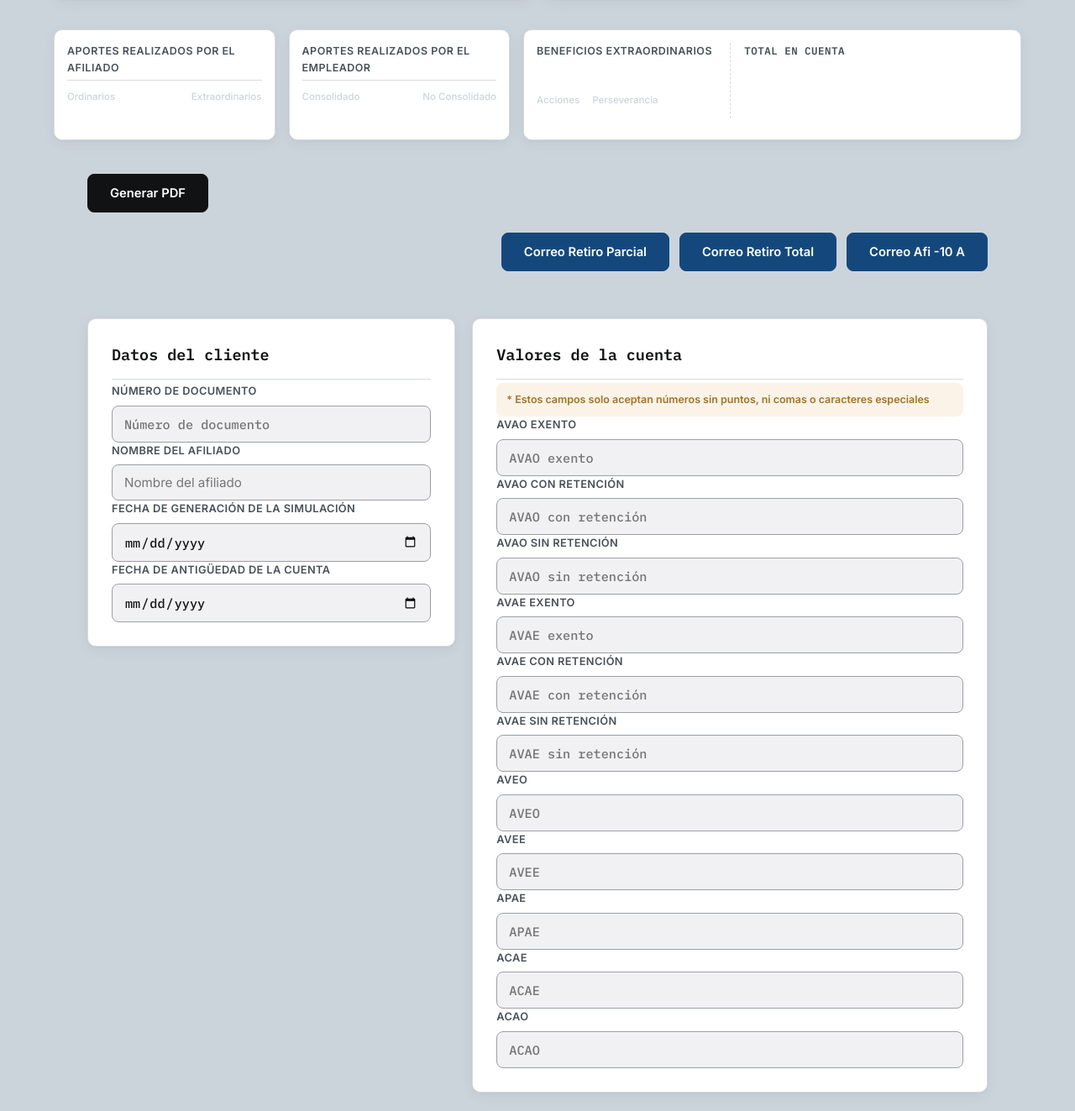
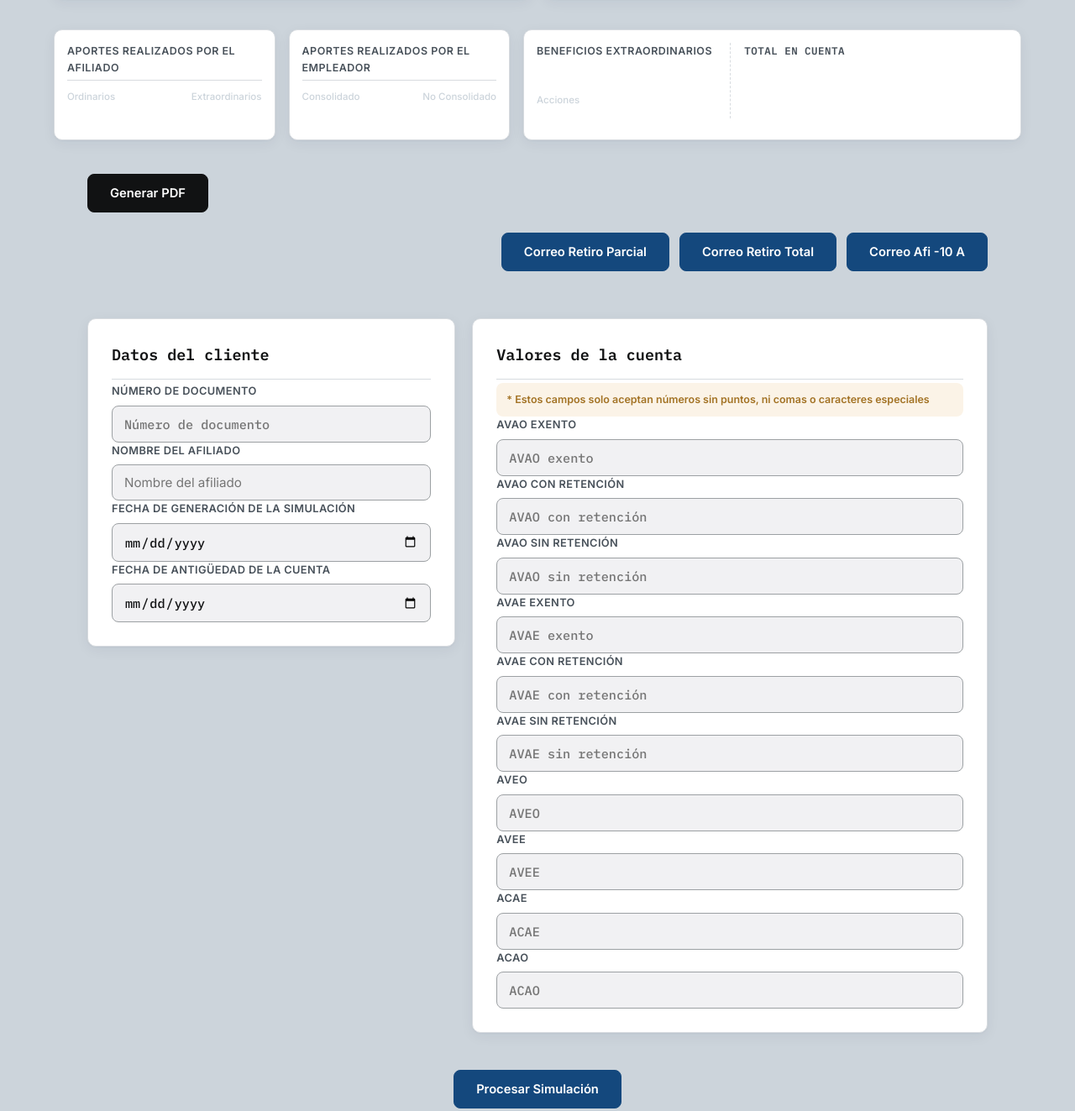
Before and after one commit to Hyoga1023/New_Simulador_Smurfit, a plain HTML site: page index.html in a window 1280 px wide. Shown: the part 904-2227 px from the top of the page at 84% size. Drawn offline with nearby package versions, Linux system fonts and the light colour scheme; a script that the page names is missing; a web font is replaced by a local one.

Commit message:
Actualiza campos Perseverancia

```diff
--- a/index.html
+++ b/index.html
@@ -224,10 +224,6 @@
                                 <h3>Acciones</h3>
                             </div>
                         </div>
-                        <div class="alinear_derecha">
-                            <span class="valores_calculos" id="apae"></span>
-                            <h3>Perseverancia</h3>
-                        </div>
                     </div>
                 </div>
                 <div class="container_grupo3_2">
@@ -301,10 +297,6 @@
                 <input id="span-avee" type="number" placeholder="AVEE">
             </div>
             <div>
-                <label for="span-apae">APAE</label>
-                <input id="span-apae" type="number" placeholder="APAE">
-            </div>
-            <div>
                 <label for="span-acae">ACAE</label>
                 <input id="span-acae" type="number" placeholder="ACAE">
             </div>
```
